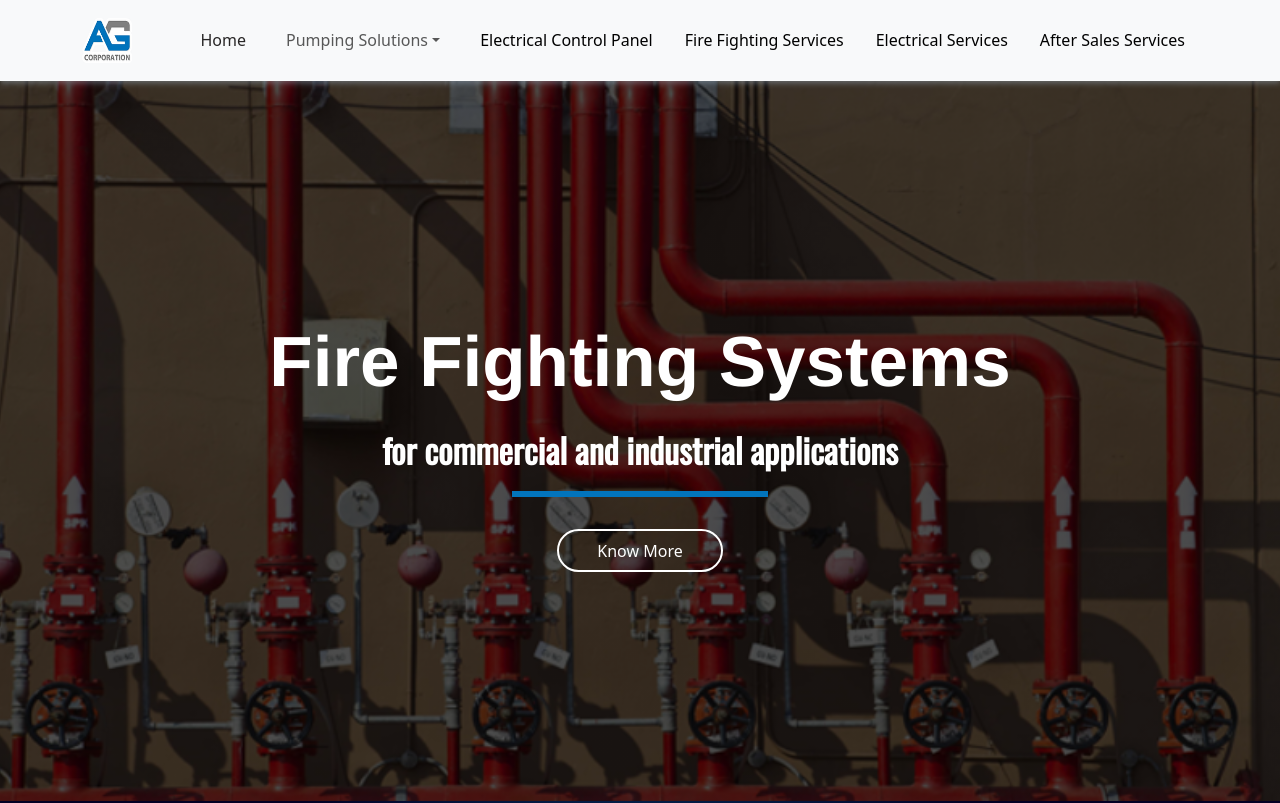
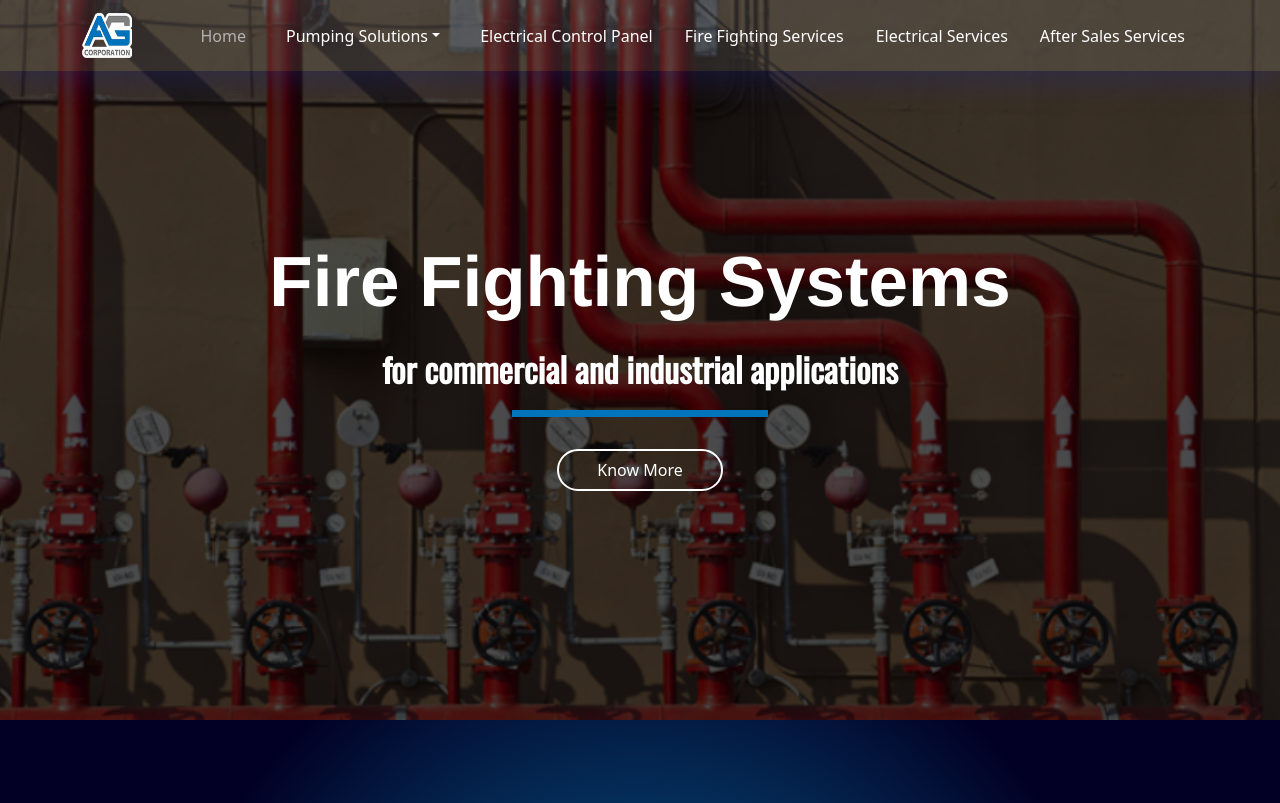
Before and after one commit to PranavShelke4/ag-crop-new, a React (Create React App) app: page / in a window 1280 px wide. Shown: the top 803 px of the page. Built offline with nearby package versions, Linux system fonts and the light colour scheme.

Commit message:
Update MainNavbar styling

```diff
--- a/src/Component/MainNavbar.jsx
+++ b/src/Component/MainNavbar.jsx
@@ -9,7 +9,7 @@ import logo from "../Assets/logo.webp";
 
 function MainNavbar() {
   return (
-    <Navbar expand="lg" className="bg-body-tertiary">
+    <Navbar expand="lg">
       <Container>
         <Navbar.Brand to={"/"}>
           {" "}
--- a/src/Style/Navbar.css
+++ b/src/Style/Navbar.css
@@ -1,9 +1,11 @@
 .navbar {
-  box-shadow: 0px 2.78427791595459px 5.56855583190918px 0px
-    rgba(171, 190, 209, 0.4);
-  padding: 1% 4% !important;
-  background-color: white;
-  z-index: 100;
+  width: 100%;
+  z-index: 10;
+  position: fixed !important;
+  background: rgba(255, 255, 255, 0.1) ;
+  box-shadow: 0 8px 32px 0 rgba(31, 38, 135, 0.37);
+  backdrop-filter: blur(0px);
+  -webkit-backdrop-filter: blur(0px);
 }
 
 .nav-right-side {
@@ -16,11 +18,11 @@
 
 .nav-links {
   text-decoration: none;
-  color: black;
+  color: white;
 }
 
 .nav-links.active {
-  color: #282626 !important;
+  color: #b5b2b2 !important;
 }
 
 .pumping-nav-dropdown {
@@ -29,12 +31,17 @@
 
 /* Updated styles for the dropdown menu */
 .dropdown-menu {
-  background-color: white;
   border-radius: 0;
   border: none;
-  box-shadow: 0px 2.78427791595459px 5.56855583190918px 0px
-    rgba(171, 190, 209, 0.4);
   padding: 1rem;
+  background: rgba(255, 255, 255, 0.1) ;
+  box-shadow: 0 8px 32px 0 rgba(31, 38, 135, 0.37);
+  backdrop-filter: blur(0px);
+  -webkit-backdrop-filter: blur(0px);
+}
+
+#basic-nav-dropdown{
+  color: white;
 }
 
 .dropdown-item {
@@ -43,8 +50,13 @@
   padding: 0.5rem 1rem;
 }
 
+.dropdown-item.active{
+  background-color: #797676 !important;
+  color: white !important;
+}
+
 .dropdown-item:hover {
-  background-color: #282626 !important;
+  background-color: #797676 !important;
   color: white !important;
 }
 
@@ -67,5 +79,4 @@
   .dropdown-item {
     padding: 0.5rem 0rem;
   }
-
 }
```
